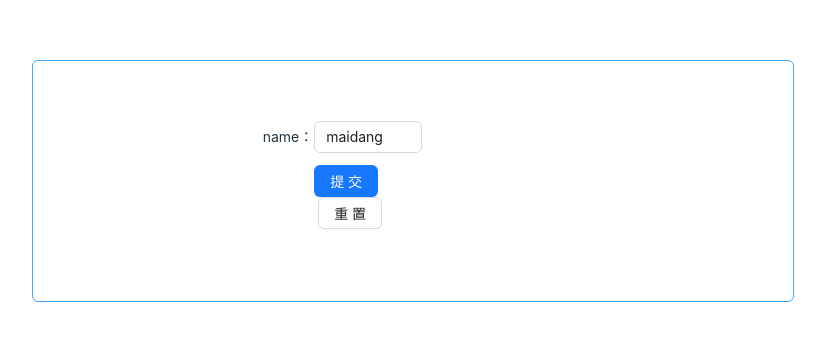
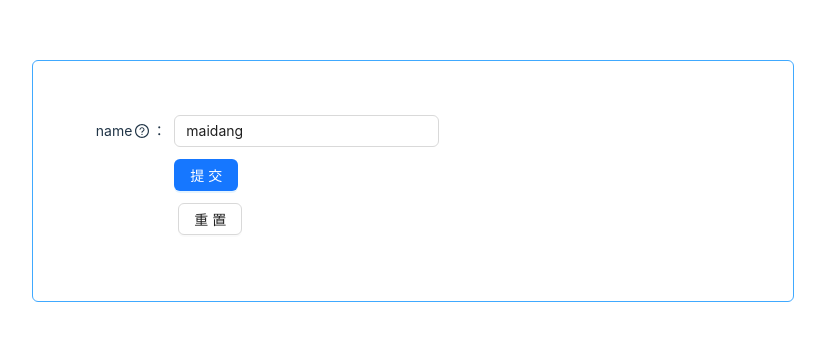
Before and after one commit to maidangzhu/maidang-form, a React (Vite) app: page / in a window 1280 px wide. Shown: the part 219-560 px from the top of the page, without its empty margins (248-1073 px from the left). Built offline with nearby package versions, Linux system fonts and the light colour scheme.

Commit message:
feat: update form layout

```diff
--- a/src/App.tsx
+++ b/src/App.tsx
@@ -1,4 +1,4 @@
-import { Input, Flex, Space, Button } from "antd";
+import { Input, Flex, Button } from "antd";
 import Form from "./components/Form";
 import { FormInstance } from "./components/Form/useForm/interface";
 import { useRef } from "react";
@@ -21,8 +21,9 @@ function App() {
 
 	return (
 		<div style={wrapperStyle}>
-			<Flex align="center" justify="center" style={boxStyle}>
+			<Flex align="center" justify="start" style={boxStyle}>
 				<Form
+					style={{width: '100%'}}
 					initialValues={{name: 'maidang'}}
 					ref={ref}
 					onFinish={(data: unknown) => {
@@ -35,13 +36,15 @@ function App() {
 						console.log("重制表单成功");
 					}}
 				>
-					<Form.Item name="name" label="name">
+					<Form.Item name="name" label="name" tooltip="hello world">
 						<Input/>
 					</Form.Item>
 					<Form.Item>
 						<Button type="primary" htmlType="submit">
 							提交
 						</Button>
+					</Form.Item>
+					<Form.Item>
 						<Button style={{marginLeft: 4}} htmlType="reset">
 							重置
 						</Button>
```
